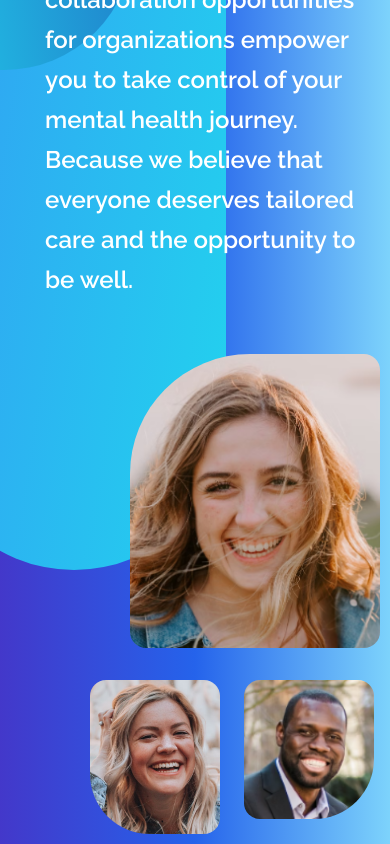
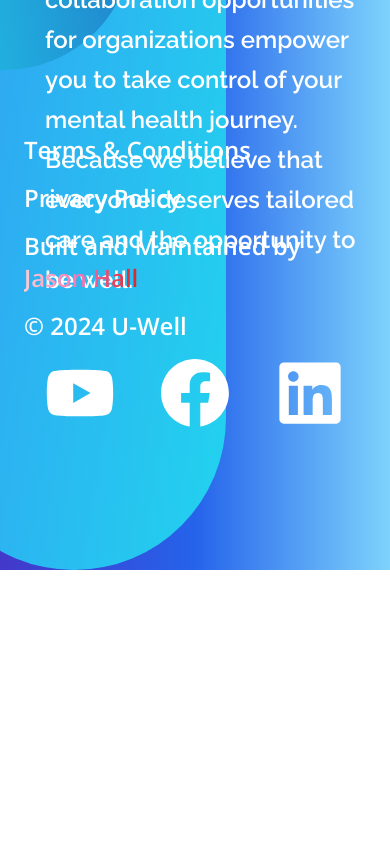
Before and after one commit to Jkhall81/U-Well, a Next.js app: page /home in a window 390 px wide. Shown: the part 860-1704 px from the top of the page. After the commit the page ends 1430 px from the top, so only its background shows below. Built offline with nearby package versions, Linux system fonts and the light colour scheme; what react-slugify would draw is missing.

Commit message:
media query tweaking on homepage.;

```diff
--- a/app/(tabs)/home/page.tsx
+++ b/app/(tabs)/home/page.tsx
@@ -75,9 +75,9 @@ const HomePage = () => {
         </div>
 
         {/* Image */}
-        <div className="flex h-full">
+        <div className="flex 3xl:h-full">
           {/* Left Image Block */}
-          <div className="ml-0 flex min-h-[1000px] flex-row xl:ml-[-105px] xl:min-w-[900px]">
+          <div className="ml-0 hidden min-h-[1000px] flex-row xl:ml-[-105px] xl:flex xl:min-w-[900px]">
             <div className="flex h-full flex-col pl-20 pr-6 pt-[220px] xl:w-[50%] xl:pl-[9vh]">
               <motion.div
                 variants={fadeIn("down", 0.6)}
@@ -172,7 +172,7 @@ const HomePage = () => {
             </div>
           </div>
         </div>
-        <div className="absolute mt-[800px] w-full pt-[500px]">
+        <div className="absolute w-full lg:mt-[800px] lg:pt-[500px]">
           <Footer />
         </div>
       </div>
```
